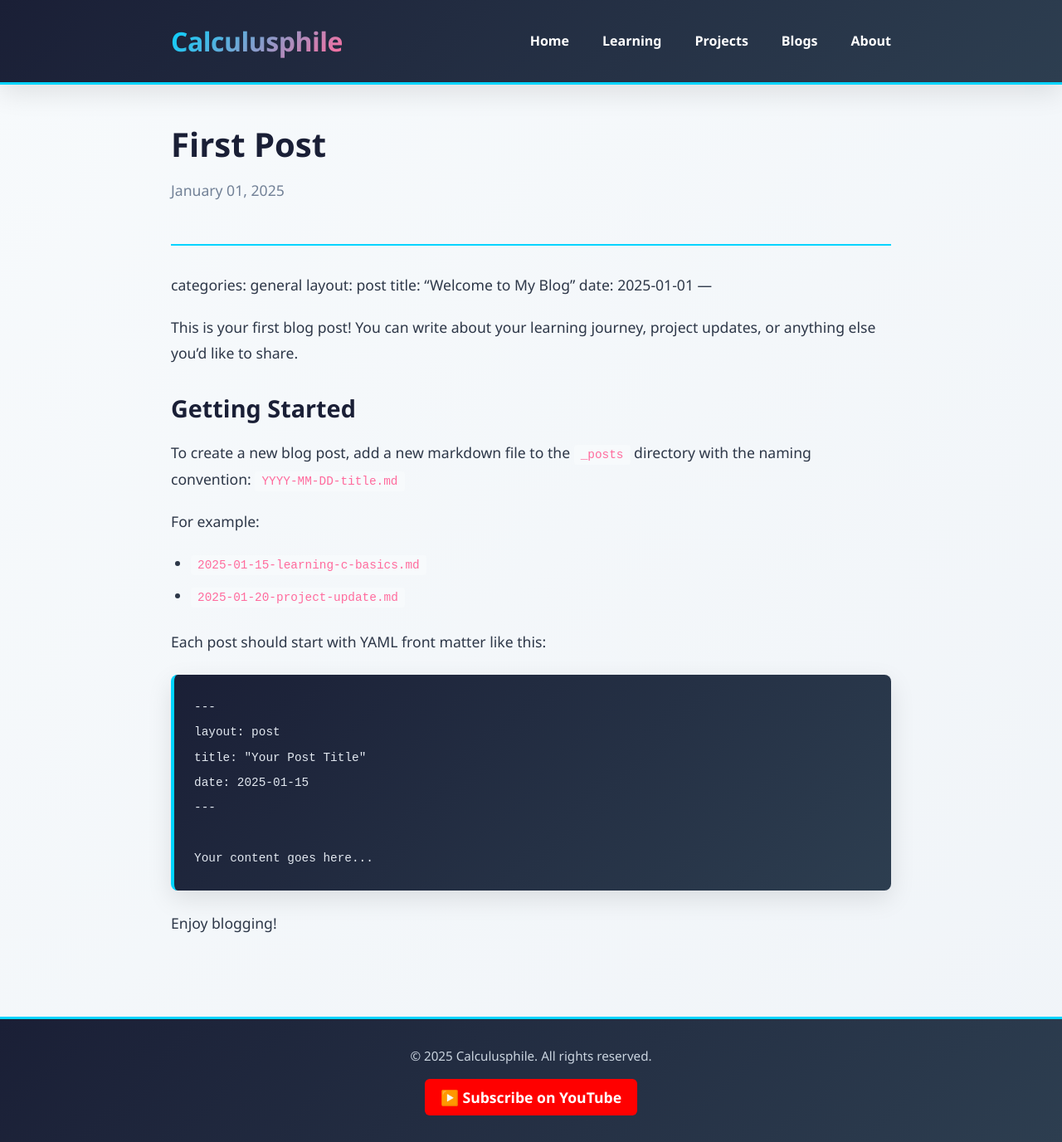
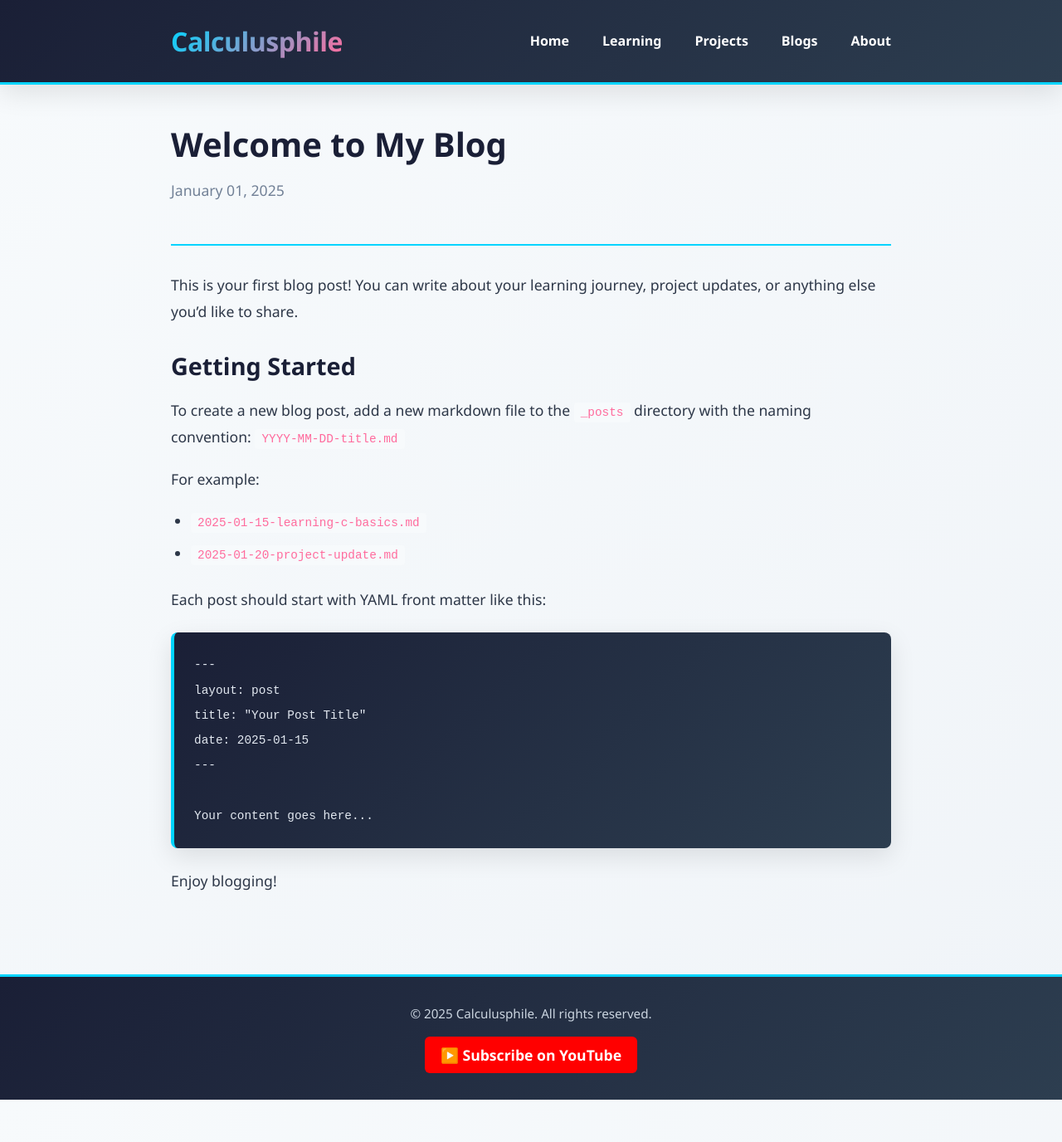
Before and after one commit to calculusphile/calculusphile.github.io, a Jekyll site: the page built from _posts/2025-01-01-first-post.md, in a window 1280 px wide. Shown: the whole page at 83% size. Built offline with Jekyll 4.4.1, drawn with Linux system fonts in a browser that asks for light colours; our own code applies the rules of GitHub Pages for plain Markdown files; after the commit the page ends 1325 px from its top, so only the background shows below that.

Commit message:
Refactor blog post metadata by adding YAML front matter for improved structure

```diff
--- a/_posts/2025-01-01-first-post.md
+++ b/_posts/2025-01-01-first-post.md
@@ -1,4 +1,4 @@
-categories: general
+---
 layout: post
 title: "Welcome to My Blog"
 date: 2025-01-01
```
Also changed, not shown: _posts/2025-12-25-Fast-Pointer.md (+1 -1 lines).
